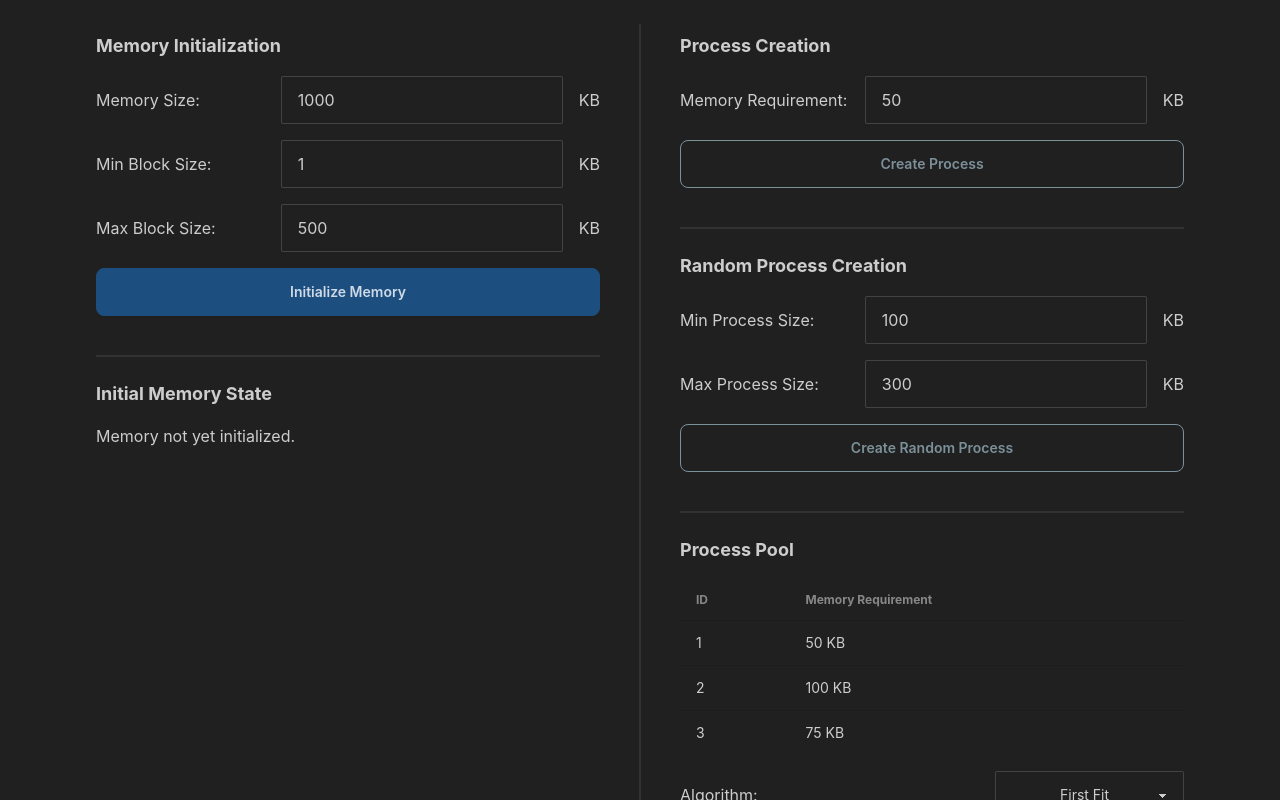
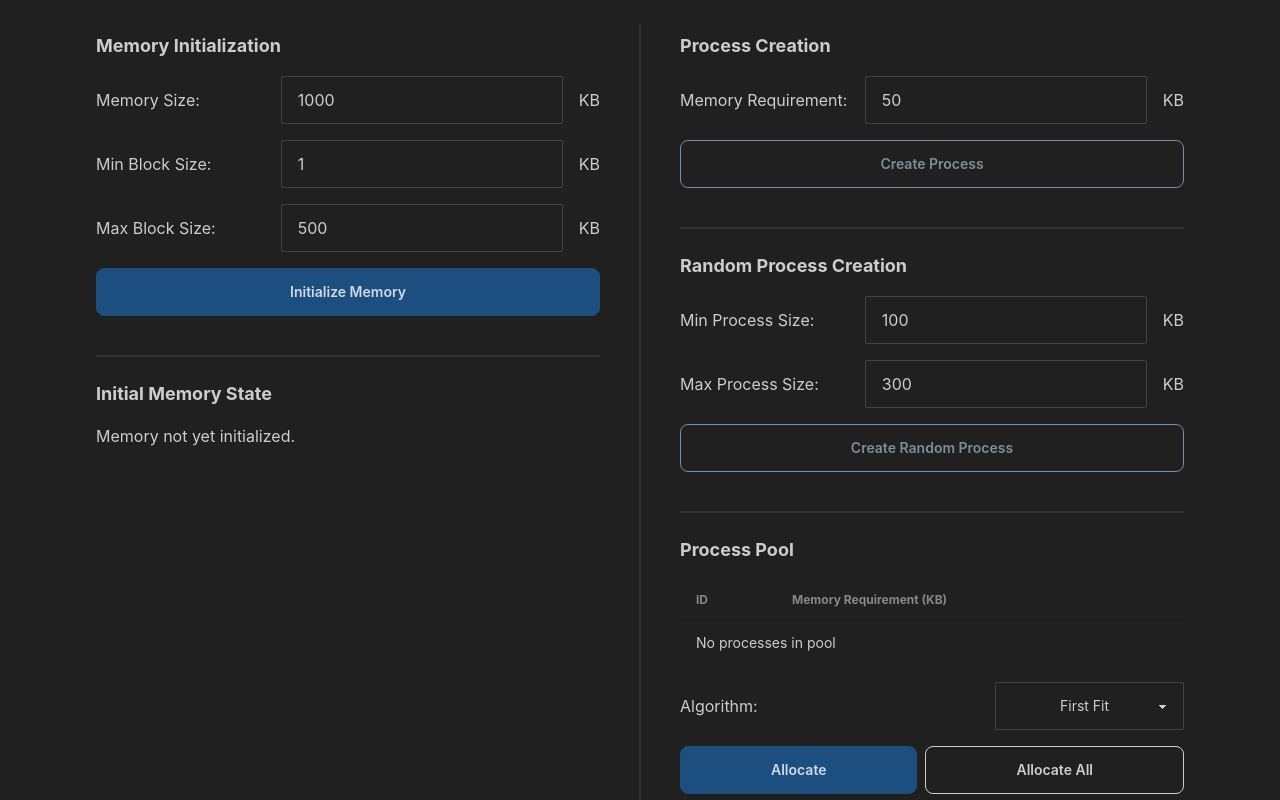
Before and after one commit to mikumino/memory-allocation-simulator, a React (Vite) app in the folder ui/: page / in a window 1280 px wide. Shown: the top 800 px of the page. Built offline with nearby package versions, Linux system fonts and the light colour scheme.

Commit message:
ProcessPool filling

```diff
--- a/ui/src/App.jsx
+++ b/ui/src/App.jsx
@@ -2,6 +2,7 @@ import { useState } from 'react';
 import KBInput from './components/KBInput';
 import MemoryState from './components/MemoryState';
 import MemoryStateTable from './components/MemoryStateTable';
+import ProcessPoolTable from './components/ProcessPoolTable';
 import axios from 'axios';
 
 function App() {
@@ -14,6 +15,7 @@ function App() {
     const [algorithm, setAlgorithm] = useState('first_fit');
     const [initialMemoryState, setInitialMemoryState] = useState(null);
     const [memoryState, setMemoryState] = useState(null);
+    const [processPool, setProcessPool] = useState([]);
     const [error, setError] = useState(null);
 
     const handleAllocate = async () => {
@@ -44,16 +46,19 @@ function App() {
                 memory_requirement: memoryRequirement,
             });
             setError(null);
-            console.log(response.data);
+            processPool.push(response.data.process);
+            setProcessPool([...processPool]);
+            console.log(processPool);
+            console.log('Process created');
         } catch (error) {
             console.error('Error during process creation:', error);
             setError('An error occurred during process creation. Please try again.');
         }
-        console.log('Process created');
     }
 
     return (
         <div className='flex flex-col max-w-6xl p-4 mx-auto'>
+            {error ? <div className='alert alert-error'>{error}</div> : null}
             <div className='flex flex-row'>
                 {/* First column, memory initialization, memory state, process freeing */}
                 <div className='flex flex-col w-1/2 p-4'>
@@ -94,31 +99,7 @@ function App() {
                     {/* Process Pool and Sim Controls */}
                     <div className='flex flex-col space-y-4 mb-4'>
                         <h2 className='text-lg font-bold'>Process Pool</h2>
-                        {/* Once again, placeholder */}
-                        <div className='overflow-y-auto max-h-64 w-full'>
-                            <table className='table '>
-                                <thead>
-                                    <tr>
-                                        <th>ID</th>
-                                        <th>Memory Requirement</th>
-                                    </tr>
-                                </thead>
-                                <tbody>
-                                    <tr>
-                                        <td>1</td>
-                                        <td>50 KB</td>
-                                    </tr>
-                                    <tr>
-                                        <td>2</td>
-                                        <td>100 KB</td>
-                                    </tr>
-                                    <tr>
-                                        <td>3</td>
-                                        <td>75 KB</td>
-                                    </tr>
-                                </tbody>
-                            </table>
-                        </div>
+                        <ProcessPoolTable processes={processPool} />
                         <div className='flex flex-row w-full justify-between items-center'>
                             <label htmlFor='algorithm'>Algorithm:</label>
                             <select className='select select-bordered px-16' id='algorithm' value={algorithm} onChange={(e) => setAlgorithm(e.target.value)}>
--- /dev/null
+++ b/ui/src/components/ProcessPoolTable.jsx
@@ -0,0 +1,34 @@
+import PropTypes from 'prop-types';
+
+const ProcessPoolTable = ({ processes }) => {
+    return (
+        <div className='overflow-y-auto max-h-64 w-full'>
+            <table className="table">
+                <thead>
+                    <tr>
+                        <th>ID</th>
+                        <th>Memory Requirement (KB)</th>
+                    </tr>
+                </thead>
+                <tbody>
+                    {processes.length === 0 &&
+                        <tr>
+                            <td colSpan='2'>No processes in pool</td>
+                    </tr>}
+                    {processes.map((process, i) => (
+                        <tr key={i}>
+                            <td>{process.id}</td>
+                            <td>{process.size}</td>
+                        </tr>
+                    ))}
+                </tbody>
+            </table>
+        </div>
+    )
+}
+
+ProcessPoolTable.propTypes = {
+    processes: PropTypes.array.isRequired,
+}
+
+export default ProcessPoolTable;
```
